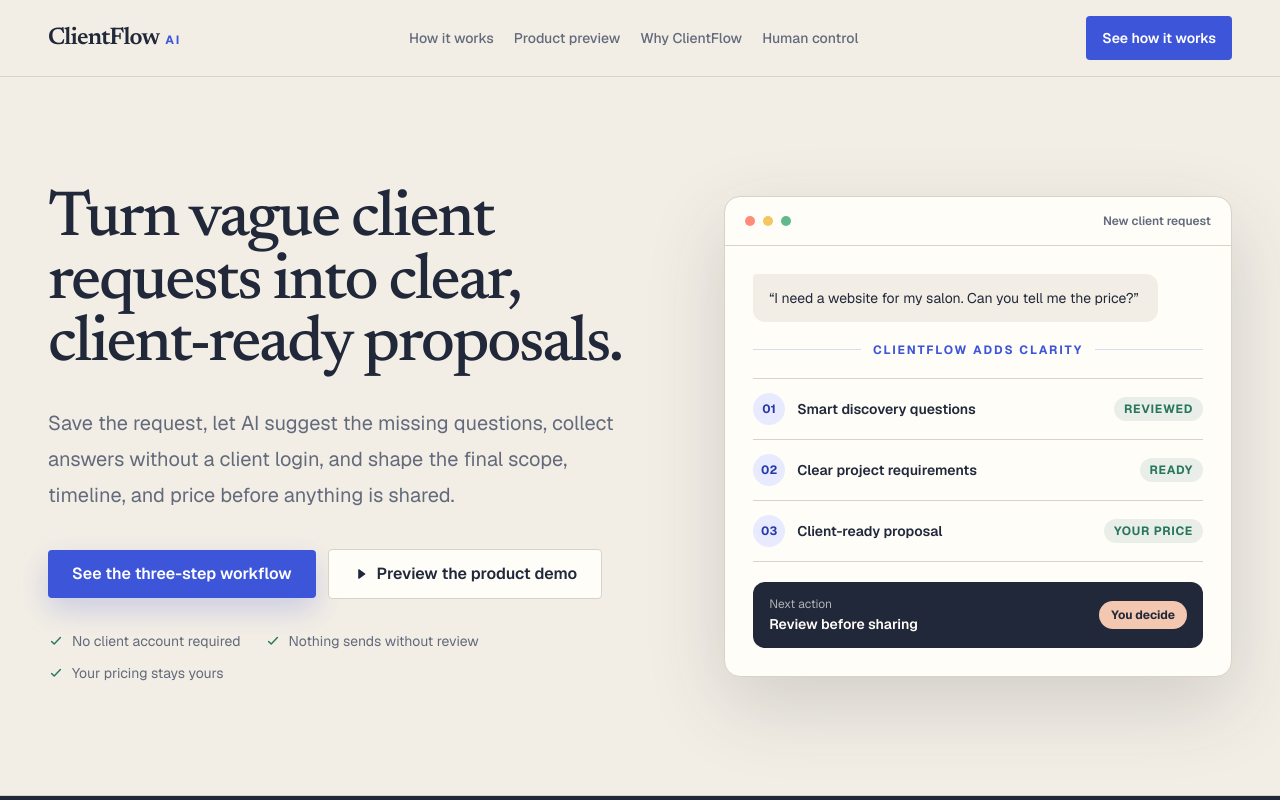
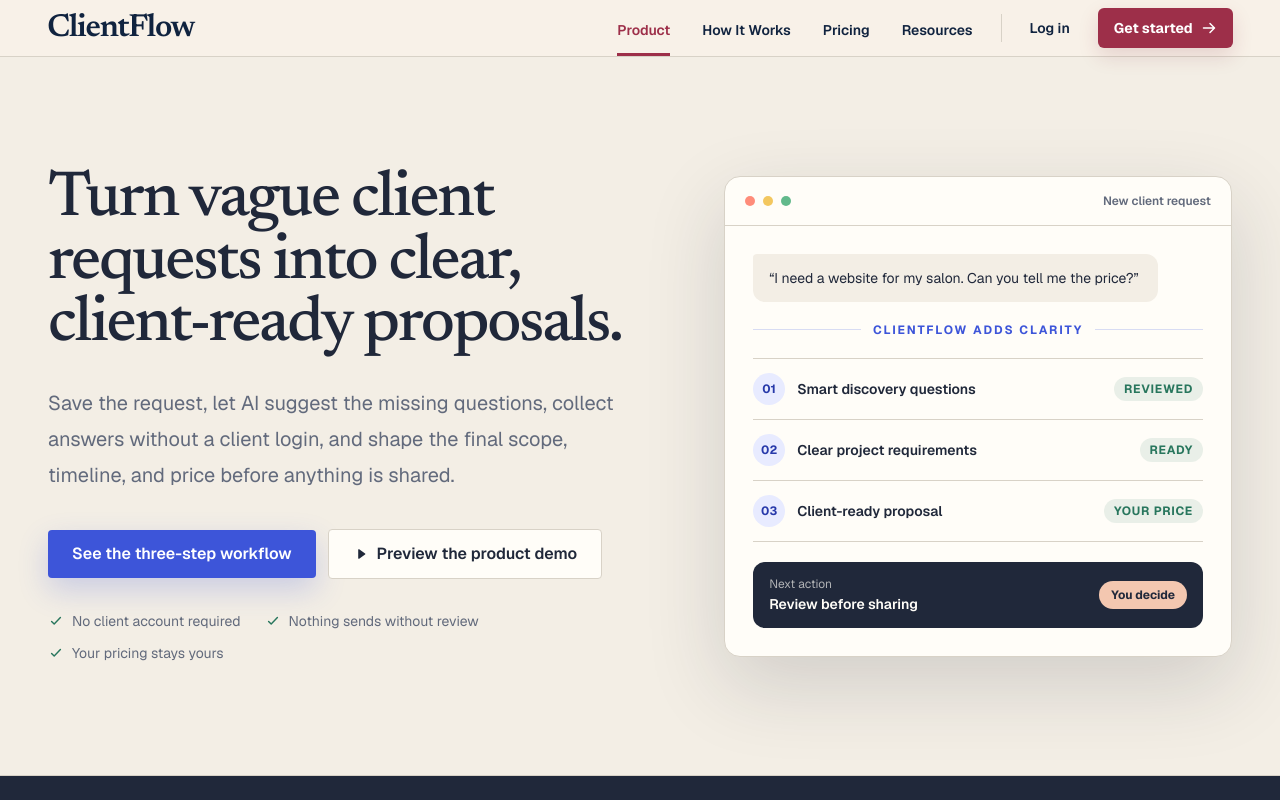
Before and after one commit to malikhassanjavaid/clientflow-ai, a Next.js app: page / in a window 1280 px wide. Shown: the top 800 px of the page. Built offline with nearby package versions, Linux system fonts and the light colour scheme.

Commit message:
style: establish ClientFlow marketing theme and navigation

```diff
--- a/app/globals.css
+++ b/app/globals.css
@@ -3,6 +3,11 @@
 :root {
   color-scheme: light;
   --ivory: #f3eee5;
+  --hero-surface: #f8f1e8;
+  --hero-muted: #344861;
+  --hero-forest: #10233f;
+  --hero-accent: #9d2f49;
+  --hero-accent-dark: #7d2138;
   --paper: #fffdf8;
   --ink: #20283a;
   --muted-ink: #626a7c;
@@ -17,6 +22,11 @@
 
 @theme inline {
   --color-ivory: var(--ivory);
+  --color-hero-surface: var(--hero-surface);
+  --color-hero-muted: var(--hero-muted);
+  --color-hero-forest: var(--hero-forest);
+  --color-hero-accent: var(--hero-accent);
+  --color-hero-accent-dark: var(--hero-accent-dark);
   --color-paper: var(--paper);
   --color-ink: var(--ink);
   --color-muted-ink: var(--muted-ink);
@@ -63,8 +73,146 @@ p {
   outline-offset: 4px;
 }
 
+.hero-visual-in {
+  animation: hero-enter 360ms cubic-bezier(0.16, 1, 0.3, 1) both;
+}
+
+.hero-outcome-in {
+  animation: hero-enter 340ms 80ms cubic-bezier(0.16, 1, 0.3, 1) both;
+}
+
+@keyframes hero-enter {
+  from {
+    opacity: 0.01;
+    transform: translateY(10px);
+  }
+
+  to {
+    opacity: 1;
+    transform: translateY(0);
+  }
+}
+
 @media (prefers-reduced-motion: reduce) {
   html {
     scroll-behavior: auto;
   }
+
+  .hero-visual-in,
+  .hero-outcome-in {
+    animation: none;
+  }
 }
+
+@media (min-width: 1360px) {
+  .clientflow-wordmark {
+    font-size: 2rem;
+  }
+
+  .clientflow-primary-nav {
+    gap: 2.25rem;
+    font-size: 0.875rem;
+  }
+
+  .clientflow-header-login,
+  .clientflow-header-cta {
+    font-size: 0.875rem;
+  }
+
+  .clientflow-hero-copy {
+    width: 41%;
+  }
+
+  .clientflow-hero-title {
+    max-width: 47rem;
+    font-size: clamp(4.4rem, 4.4vw, 5rem);
+  }
+
+  .clientflow-hero-description {
+    max-width: 35rem;
+    font-size: 1.25rem;
+    line-height: 2rem;
+  }
+
+  .clientflow-workflow-card {
+    bottom: 6%;
+    left: 26%;
+    min-height: 7.5rem;
+    width: 58%;
+    border-radius: 1rem;
+    padding: 1.125rem 1.5rem;
+  }
+}
+
+@media (min-width: 1024px) and (max-height: 720px) {
+  .clientflow-hero-copy {
+    top: 6%;
+    width: 44%;
+  }
+
+  .clientflow-hero-title {
+    max-width: 42rem;
+    font-size: clamp(3rem, 4vw, 4rem);
+  }
+
+  .clientflow-hero-description {
+    max-width: 34rem;
+    margin-top: 1rem;
+    font-size: 1rem;
+    line-height: 1.5rem;
+  }
+
+  .clientflow-hero-actions {
+    margin-top: 1.25rem;
+  }
+
+  .clientflow-hero-primary,
+  .clientflow-hero-secondary {
+    min-height: 2.75rem;
+    font-size: 0.875rem;
+  }
+
+  .clientflow-hero-trust {
+    margin-top: 0.75rem;
+    font-size: 0.75rem;
+    line-height: 1rem;
+  }
+
+  .clientflow-workflow-card {
+    bottom: 3%;
+    left: 15%;
+    min-height: 6rem;
+    width: 70%;
+    border-radius: 1rem;
+    padding: 0.75rem 1.25rem;
+  }
+
+  .clientflow-workflow-list {
+    gap: 0.75rem;
+  }
+
+  .clientflow-workflow-step {
+    grid-template-columns: 2.5rem minmax(0, 1fr);
+    gap: 0.625rem;
+  }
+
+  .clientflow-workflow-icon {
+    width: 2.5rem;
+    height: 2.5rem;
+  }
+
+  .clientflow-workflow-title {
+    font-size: 1rem;
+    line-height: 1.25rem;
+  }
+
+  .clientflow-workflow-description {
+    font-size: 0.75rem;
+    line-height: 1rem;
+  }
+
+  .clientflow-workflow-arrow {
+    width: 1.375rem;
+    height: 1.375rem;
+  }
+}
--- a/components/marketing/final-cta.tsx
+++ b/components/marketing/final-cta.tsx
@@ -3,6 +3,7 @@ export function FinalCta() {
     <section
       aria-labelledby="final-cta-title"
       className="relative overflow-hidden bg-peach"
+      id="final-cta"
     >
       <div className="absolute -right-16 -top-20 h-64 w-64 rounded-full border-[42px] border-white/20" />
       <div className="absolute -bottom-24 left-[12%] h-52 w-52 rounded-full border-[34px] border-cobalt/10" />
--- a/components/marketing/site-header.tsx
+++ b/components/marketing/site-header.tsx
@@ -1,12 +1,16 @@
+import { ArrowRight } from "@phosphor-icons/react/dist/ssr";
 import Link from "next/link";
 
-import { navigationItems } from "@/lib/marketing-content";
-
-import { Brand } from "./brand";
+const headerNavigation = [
+  { href: "#product-preview", label: "Product" },
+  { href: "#how-it-works", label: "How It Works" },
+  { href: "#final-cta", label: "Pricing" },
+  { href: "#why-clientflow", label: "Resources" },
+] as const;
 
 export function SiteHeader() {
   return (
-    <header className="border-b border-line bg-ivory">
+    <header className="relative z-40 border-b border-line bg-hero-surface">
       <a
         className="fixed left-4 top-4 z-50 -translate-y-24 bg-ink px-4 py-3 text-sm font-semibold text-paper transition-transform focus:translate-y-0"
         href="#main-content"
@@ -14,18 +18,25 @@ export function SiteHeader() {
         Skip to content
       </a>
 
-      <div className="mx-auto flex max-w-7xl flex-wrap items-center justify-between gap-x-5 gap-y-3 px-5 py-4 sm:px-8 lg:px-12">
+      <div className="mx-auto flex min-h-14 max-w-[120rem] items-center justify-between gap-4 px-5 sm:px-8 lg:px-[3.7%]">
         <Link aria-label="ClientFlow AI home" href="/">
-          <Brand />
+          <span className="clientflow-wordmark font-editorial text-[1.75rem] font-semibold leading-none tracking-[-0.04em] text-hero-forest sm:text-[2rem]">
+            ClientFlow
+          </span>
         </Link>
 
+        <div className="flex items-center gap-3 sm:gap-5 lg:gap-7">
           <nav
             aria-label="Primary"
-          className="order-3 flex w-full flex-wrap items-center gap-x-5 gap-y-2 border-t border-line pt-3 text-sm font-medium text-muted-ink md:order-none md:w-auto md:border-0 md:pt-0"
+            className="clientflow-primary-nav hidden min-h-14 items-stretch gap-7 text-sm font-semibold text-hero-forest lg:flex xl:gap-8"
           >
-          {navigationItems.map((item) => (
+            {headerNavigation.map((item, index) => (
               <a
-              className="transition-colors hover:text-ink"
+                className={`relative inline-flex items-center whitespace-nowrap pt-1 transition-colors hover:text-hero-accent ${
+                  index === 0
+                    ? "text-hero-accent after:absolute after:inset-x-0 after:bottom-0 after:h-[3px] after:bg-hero-accent"
+                    : ""
+                }`}
                 href={item.href}
                 key={item.href}
               >
@@ -34,12 +45,26 @@ export function SiteHeader() {
             ))}
           </nav>
 
+          <span
+            aria-hidden="true"
+            className="hidden h-7 w-px bg-line lg:block"
+          />
+
           <a
-          className="inline-flex min-h-11 items-center justify-center rounded-sm bg-cobalt px-4 py-2 text-sm font-semibold text-white transition-colors hover:bg-cobalt-dark"
-          href="#how-it-works"
+            className="clientflow-header-login hidden whitespace-nowrap text-sm font-semibold text-hero-forest transition-colors hover:text-hero-accent sm:inline-flex"
+            href="#product-preview"
           >
-          See how it works
+            Log in
           </a>
+
+          <a
+            className="clientflow-header-cta inline-flex min-h-10 items-center justify-center gap-2 whitespace-nowrap rounded-md bg-hero-accent px-4 text-sm font-bold text-white shadow-[0_8px_20px_rgba(125,33,56,0.15)] transition-colors hover:bg-hero-accent-dark"
+            href="#final-cta"
+          >
+            Get started
+            <ArrowRight aria-hidden="true" size={16} weight="bold" />
+          </a>
+        </div>
       </div>
     </header>
   );
```
Lines whose indentation alone changed are shown as unchanged.
